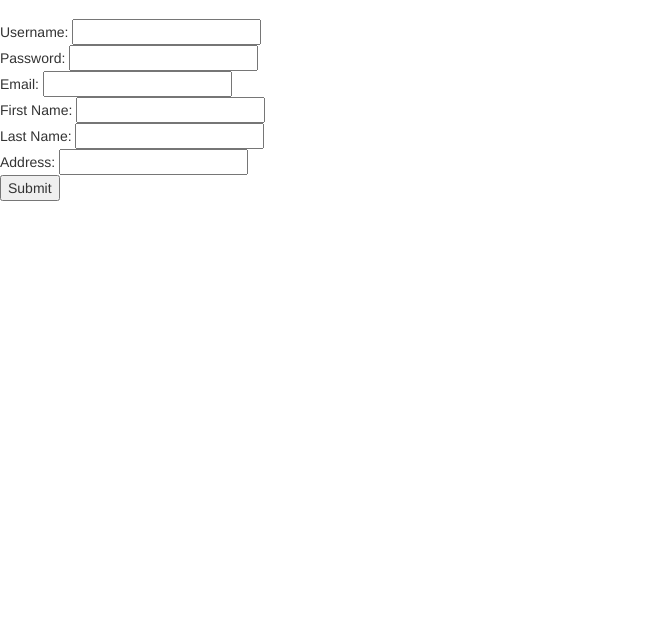
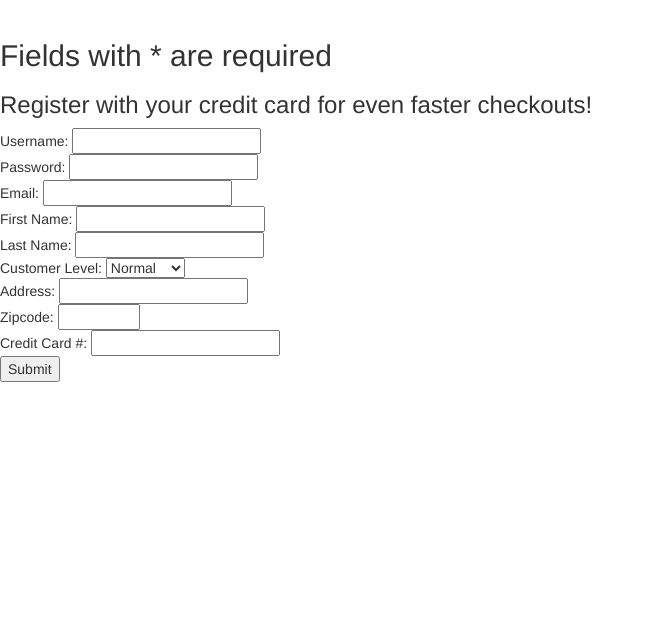
Before and after one commit to Joe21/challenge2, a Django app: page /thuzioapp/signup/ in a window 1280 px wide. Shown: the part 51-673 px from the top of the page, without its empty margins (0-653 px from the left). Run offline with Django 3.2, Linux system fonts and the light colour scheme; some libraries are stand-ins or nearby versions.

Commit message:
extended length of email field, added in cc, zip, and customer level onto sign up

```diff
--- a/thuzioapp/models.py
+++ b/thuzioapp/models.py
@@ -9,7 +9,7 @@ class Customer(models.Model):
 	# Fields for Customer Model
 	first_name = models.CharField(max_length=20)
 	last_name = models.CharField(max_length=20)
-	email_address = models.CharField(max_length=20)
+	email_address = models.CharField(max_length=50)
 	address = models.CharField(max_length=80, null=True)
 	zipcode = models.IntegerField(max_length=5, null=True)
 	cc_number = models.BigIntegerField(max_length=16, null=True)
--- a/thuzioapp/static/thuzioapp/css/detail.css
+++ b/thuzioapp/static/thuzioapp/css/detail.css
@@ -1,6 +1,7 @@
 #detail-container {
 	width: 100%;
 	margin: 20px;
+	margin-bottom: 50px;
 }
 
 #detail-container h2 {
@@ -12,3 +13,7 @@
 	margin-left: auto;
 	margin-right: auto;
 }
+
+.membership-price {
+	display: none;
+}
--- a/thuzioapp/templates/thuzioapp/signup.html
+++ b/thuzioapp/templates/thuzioapp/signup.html
@@ -14,6 +14,11 @@
 <!-- {% if form.errors %}
 <p>Your username and password didn't match. Please try again.</p>
 {% endif %} -->
+
+<h2>Fields with * are required</h2>
+
+<h3>Register with your credit card for even faster checkouts!</h3>
+
 <form method="post" action="{% url 'thuzioapp:create_new_account' %}">
 {% csrf_token %}
 	Username: <input type="text" name="username" id="username" value="{{ username }}" />
@@ -40,18 +45,26 @@
 	<label for="{{ level }}">{{ level.choicefield }}</label>
 	<br/> -->
 
+	Customer Level:
+	<select name="level" value="{{ level }}">
+		<option value="1">Normal</option>
+		<option value="2">Silver</option>
+		<option value="3">Gold</option>
+		<option value="4">Premium</option>
+	</select>
+	<br/>
+
 	Address: <input type="text" name="address" id="address" value="{{ address }}" />
 	<label for="{{ address }}">{{ address.text }}</label>
 	<br/>
 
-<!-- 	Zipcode: <input type="text" name="zipcode" id="zipcode" value="{{ zipcode }}" />
+	Zipcode: <input type="number" name="zipcode" id="zipcode" min="00000" max="99999" value="{{ zipcode }}" />
 	<label for="{{ zipcode }}">{{ zipcode.text }}</label>
-	<br/> -->
+	<br/>
 
-<!-- 	Credit Card #: <input type="text" name="cc_number" id="cc_number" value="{{ cc_number }}" />
+	Credit Card #: <input type="number" name="cc_number" id="cc_number" max="9999999999999999" value="{{ cc_number }}" />
 	<label for="{{ cc_number }}">{{ cc_number.text }}</label>
-	<br/> -->
-
+	<br/>
 
 	<input type="submit" value="Submit" />
 </form>
--- a/thuzioapp/views.py
+++ b/thuzioapp/views.py
@@ -14,6 +14,8 @@ from django.contrib.auth.models import User
 
 # GET request for index view
 def index(request):
+
+	# Check for customer membership level
 	if request.user.is_authenticated():
 		customer_id = request.user.pk
 		customer = Customer.objects.get(pk=customer_id)
@@ -62,14 +64,30 @@ def index(request):
 
 # GET request for detail view
 def detail(request, product_id):
+
+	# Check for customer membership level
+	if request.user.is_authenticated():
+		customer_id = request.user.pk
+		customer = Customer.objects.get(pk=customer_id)
+		level = customer.level
+	else:
+		level = None
+
 	product = get_object_or_404(Product, pk=product_id)
 
-	return render_to_response('thuzioapp/detail.html', {'product': product}, context_instance=RequestContext(request))
+	return render_to_response('thuzioapp/detail.html', {'product': product, 'level': level}, context_instance=RequestContext(request))
 
 # Ensure user authentication
 @login_required(login_url='/thuzioapp/signin/')
 # GET request for checkout view
 def checkout(request):
+
+	# 1. Generate all info for purchase via request cache.
+	# and display to front end
+
+	# 2. Create post request from checkout template to complete action
+
+	# 3. Create Purchase and save during complete
 
 	return render(request, 'thuzioapp/checkout.html')
 
@@ -102,30 +120,33 @@ def logging_in(request):
 # POST request to signout view
 def signout(request):
 	logout(request)
-
 	return redirect('/thuzioapp', permanent=True)
 
 # GET request to signup view
 def signup(request):
-
 	return render_to_response('thuzioapp/signup.html', {}, context_instance=RequestContext(request))
 
 # POST request to create new user & customer
 def create_new_account(request):
+
 	username = request.POST['username']
 	password = request.POST['password']
 	email = request.POST['email']
 	first_name = request.POST['first_name']
 	last_name = request.POST['last_name']
-	# level = request.POST['level']
+	level = request.POST['level']
 	address = request.POST['address']
-	# zipcode = request.POST['zipcode']
-	# cc_number = request.POST['cc_number']
+	zipcode = request.POST['zipcode']
+	cc_number = request.POST['cc_number']
+	if len(cc_number) == 16:
+		cc_number = request.POST['cc_number']
+	else:
+		cc_number = None
 
 	user = User.objects.create_user(username, email, password)
 	user.save()
 	user_id = user.pk
-	customer = Customer(first_name=first_name, last_name=last_name, email_address=email, address=address, zipcode=55555, cc_number=1111222233334444, level=2, user_id=user_id)
+	customer = Customer(first_name=first_name, last_name=last_name, email_address=email, address=address, zipcode=55555, cc_number=cc_number, level=level, user_id=user_id)
 	customer.save()
 
 	return redirect('/thuzioapp')
```
Also changed, not shown: thuzioapp/static/thuzioapp/js/detail.js (added, +23 -0 lines), thuzioapp/templates/thuzioapp/detail.html (+33 -5 lines), thuzioapp/templates/thuzioapp/index.html (+4 -10 lines), thuzioapp/migrations/0005_auto_20141025_1714.py (added).
